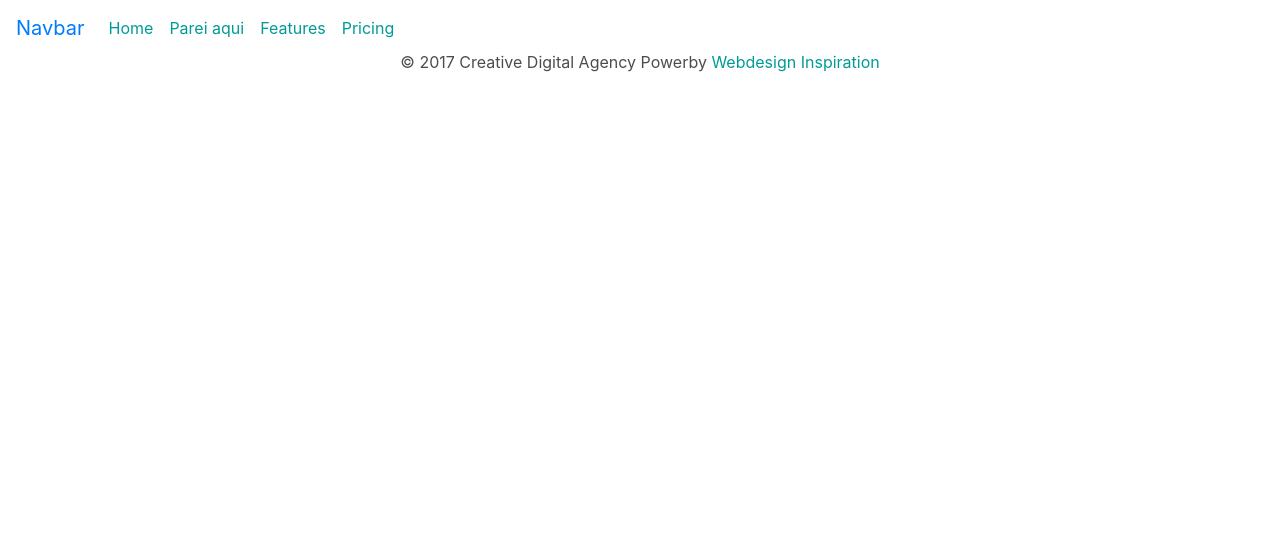
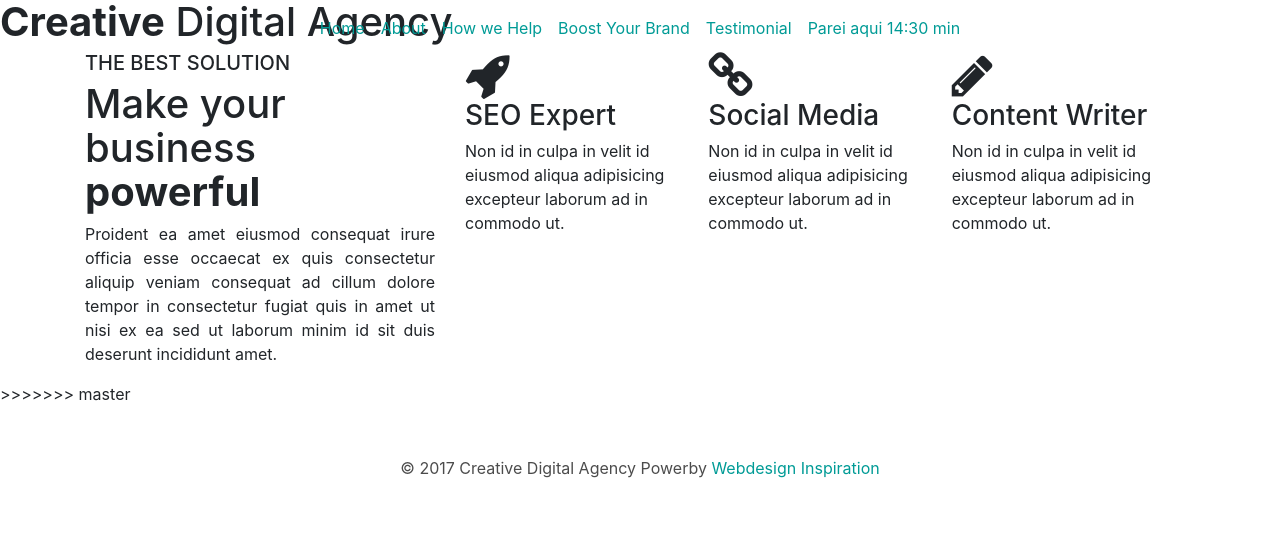
Before and after one commit to WanderleiLopes/cda2, a plain HTML site: page index.html in a window 1280 px wide. Drawn offline with nearby package versions, Linux system fonts and the light colour scheme.

Commit message:
Teste de branch
test copy

```diff
--- a/index.html
+++ b/index.html
@@ -1,5 +1,6 @@
 <!doctype html>
 <html lang="en">
+
 <head>
     <!-- Required meta tags -->
     <meta charset="utf-8">
@@ -12,48 +13,87 @@
     <!-- AOS CSS -->
     <link rel="stylesheet" type="text/css" href="aos/dist/aos.css">
     <!-- Style CSS -->
-    <link rel="stylesheet" href="css/style.css">
 
+    <link rel="stylesheet" type="text/css" href="css/style.css">
     <title>creative digital agency</title>
 </head>
+
 <body>
     <!-- NavBar -->
 
     <nav class="navbar navbar-expand-lg fixed-top navbar-custom">
-    <a class="navbar-brand" href="#">Navbar</a>
         <button class="navbar-toggler" type="button" data-toggle="collapse" data-target="#navbarNav" aria-controls="navbarNav" aria-expanded="false" aria-label="Toggle navigation">
-        <span class="navbar-toggler-icon"></span>
+            <i class="fa fa-bars" aria-hidden="true" style="color: #fff"></i>
         </button>
-    <div class="collapse navbar-collapse" id="navbarNav">
+        <div class="collapse navbar-collapse justify-content-md-center" id="navbarNav">
             <ul class="navbar-nav">
                 <li class="nav-item active">
                     <a class="nav-link" href="#">Home <span class="sr-only">(current)</span></a>
                 </li>
                 <li class="nav-item">
-                <a class="nav-link" href="https://www.youtube.com/watch?v=30CPDrvjR_A">Parei aqui</a>
+                    <a class="nav-link" href="#">About</a>
                 </li>
                 <li class="nav-item">
-                <a class="nav-link" href="#">Features</a>
+                    <a class="nav-link" href="#">How we Help</a>
                 </li>
                 <li class="nav-item">
-                <a class="nav-link" href="#">Pricing</a>
+                    <a class="nav-link" href="#">Boost Your Brand</a>
                 </li>
-
+                <li class="nav-item">
+                    <a class="nav-link" href="#">Testimonial</a>
+                </li>
+                <li class="nav-item">
+                    <a class="nav-link" href="#">Parei aqui 14:30 min</a>
+                </li>
             </ul>
         </div>
     </nav>
-<!--   FIM NAVBAR-->
+    <!-- ./end of navbar -->
 
+    <!-- Header Section -->
+    <section class="header">
+        <h1><b>Creative</b> Digital Agency</h1>
+    </section>
+    <!-- end of header section -->
 
+    <!-- About section ( SOBRE )-->
+    <section class="about">
+        <div class="container">
+            <div class="row">
+                <div class="col-md-4">
+                    <h5>THE BEST SOLUTION</h5>
+                    <h1>Make your business <b>powerful</b></h1>
+                    <p class="text-justify">Proident ea amet eiusmod consequat irure officia esse occaecat ex quis consectetur aliquip veniam consequat ad cillum dolore tempor in consectetur fugiat quis in amet ut nisi ex ea sed ut laborum minim id sit duis deserunt incididunt amet.</p>
+                </div>
+                <div class="col-md-8 row">
+                    <div class="col-md-4 feature">
+                        <i class="fa fa-rocket fa-3x" aria-hidden="true"></i>
+                        <h3>SEO Expert</h3>
+                        <p>Non id in culpa in velit id eiusmod aliqua adipisicing excepteur laborum ad in commodo ut.</p>
+                    </div>
+                    <div class="col-md-4 feature">
+                        <i class="fa fa-link fa-3x" aria-hidden="true"></i>
+                        <h3>Social Media</h3>
+                        <p>Non id in culpa in velit id eiusmod aliqua adipisicing excepteur laborum ad in commodo ut.</p>
+                    </div>
+                    <div class="col-md-4 feature">
+                        <i class="fa fa-pencil fa-3x" aria-hidden="true"></i>
+                        <h3>Content Writer</h3>
+                        <p>Non id in culpa in velit id eiusmod aliqua adipisicing excepteur laborum ad in commodo ut.</p>
+                    </div>
+                </div>
+            </div>
+        </div>
+    </section>
+<!-- end of about section -->
 
+>>>>>>> master
 
   <!--FOOTER    -->
 <footer>
     <p>&copy; 2017 Creative Digital Agency Powerby <a href="#" target="_blank">Webdesign Inspiration</a></p>
 </footer>
 <!--END FOOTER   -->
-
-
     <!-- Optional JavaScript -->
     <!-- jQuery first, then Bootstrap JS -->
     <script src="https://code.jquery.com/jquery-3.3.1.slim.min.js" integrity="sha384-q8i/X+965DzO0rT7abK41JStQIAqVgRVzpbzo5smXKp4YfRvH+8abtTE1Pi6jizo" crossorigin="anonymous"></script>
@@ -61,7 +101,14 @@
     <script src="js/bootstrap.min.js"></script>
     <!-- AOS js -->
     <script src="aos/dist/aos.js"></script>
+    <script src="text/javascript">
+    // parallax
+        // $(document).scroll[function()
+
+         //$(document).scroll(function(){
+          //   war Move = $
+
+    </script>
 </body>
 </html>
-
-<!-- PAREI AQUI MINUTO:  04:34 -->
+<!-- PAREI AQUI MINUTO:  14:30->
```
Lines whose indentation alone changed are shown as unchanged.
